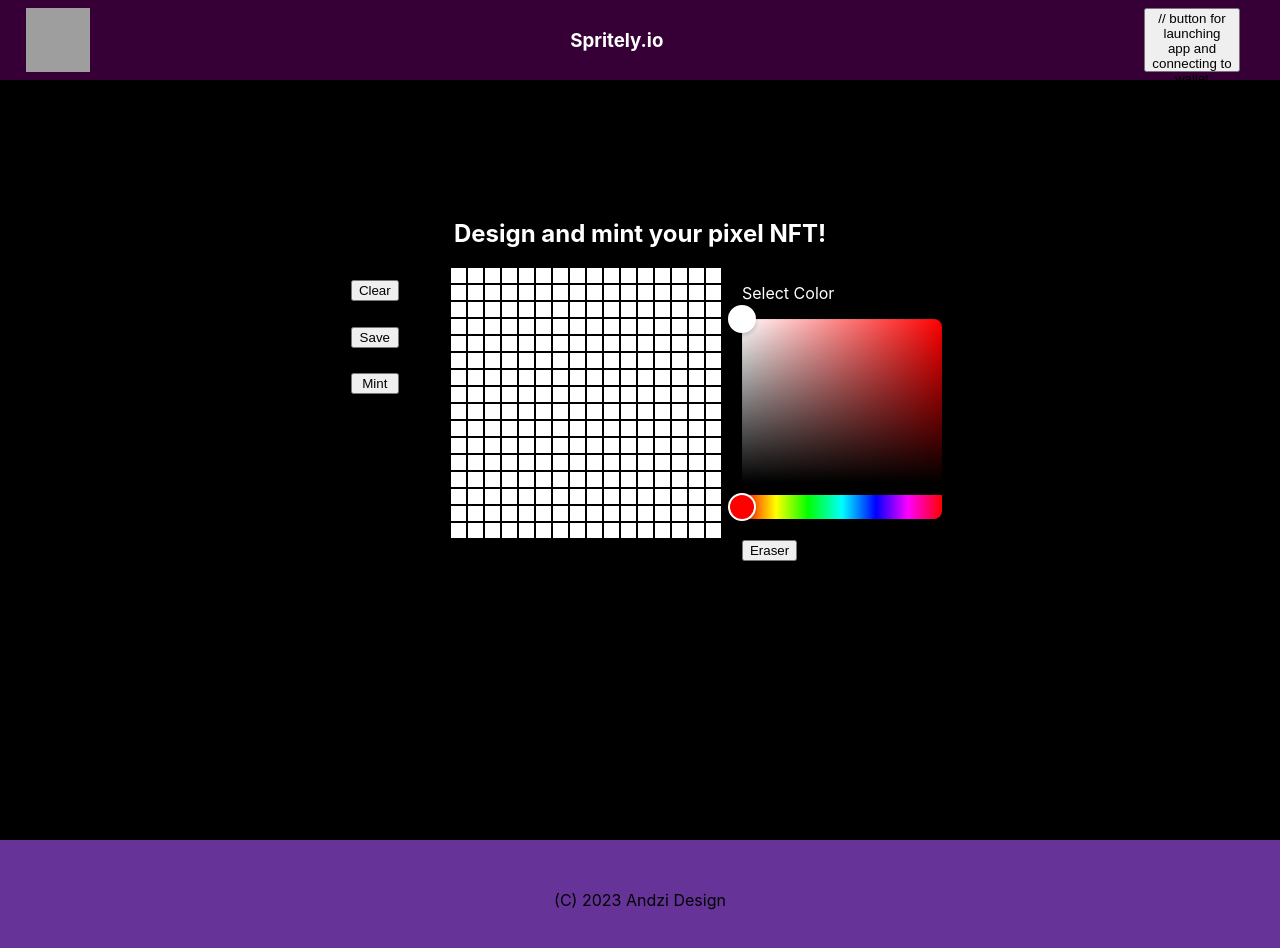
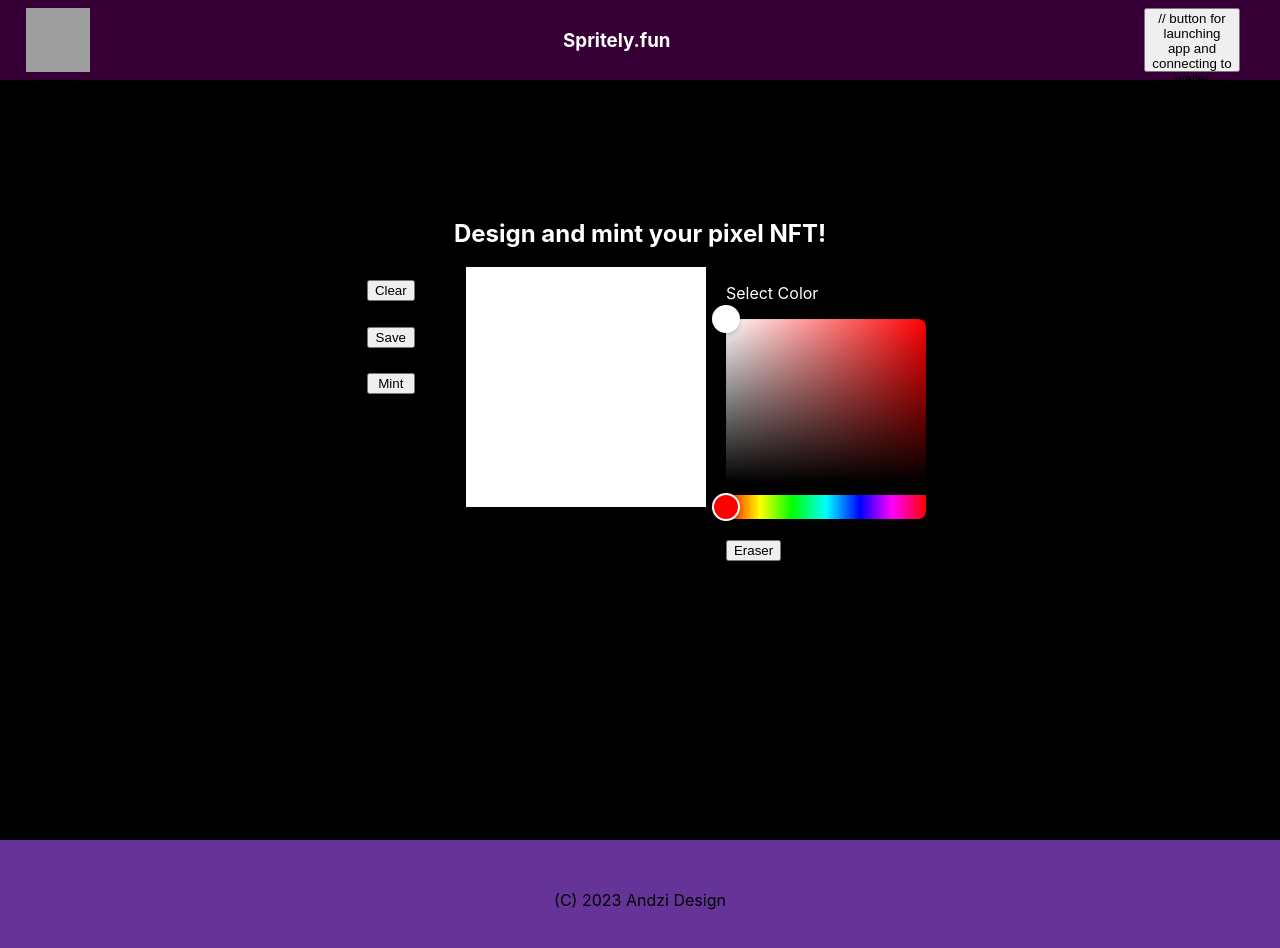
Before and after one commit to Gitmazter/Spritely, a React (Create React App) app: page / in a window 1280 px wide. Shown: the top 948 px of the page. Built offline with nearby package versions, Linux system fonts and the light colour scheme; grey boxes are pictures that could not be loaded.

Commit message:
rm deprecated files, added title and favi

```diff
--- a/public/index.html
+++ b/public/index.html
@@ -2,7 +2,7 @@
 <html lang="en">
   <head>
     <meta charset="utf-8" />
-    <link rel="icon" href="%PUBLIC_URL%/favicon.ico" />
+    <link rel="icon" href="%PUBLIC_URL%/favicon.png" />
     <meta name="viewport" content="width=device-width, initial-scale=1" />
     <meta name="theme-color" content="#000000" />
     <meta
@@ -24,20 +24,11 @@
       work correctly both with client-side routing and a non-root public URL.
       Learn how to configure a non-root public URL by running `npm run build`.
     -->
-    <title>React App</title>
+    <title>Spritely</title>
   </head>
   <body>
     <noscript>You need to enable JavaScript to run this app.</noscript>
     <div id="root"></div>
-    <!--
-      This HTML file is a template.
-      If you open it directly in the browser, you will see an empty page.
 
-      You can add webfonts, meta tags, or analytics to this file.
-      The build step will place the bundled scripts into the <body> tag.
-
-      To begin the development, run `npm start` or `yarn start`.
-      To create a production bundle, use `npm run build` or `yarn build`.
-    -->
   </body>
 </html>
--- a/src/App.css
+++ b/src/App.css
@@ -1 +1 @@
-.header{position:fixed;top:0;width:100%;height:10vh;background-color:rgba(128,0,128,.421);color:#fff;display:flex;align-items:center;justify-content:space-between;z-index:1}.header #headerLogo{height:8vh;width:8vh;margin-left:2vw;cursor:pointer}.header .ixBtn{height:8vh;width:12vh;margin-right:5vh;cursor:pointer}.main{position:relative;padding-top:10vh;min-height:75vh;height:-moz-fit-content;height:fit-content;padding-bottom:20vh;background-color:#000;display:flex;flex-direction:column;justify-content:center;align-items:center}.title{color:#fff}.editor{display:flex;flex-direction:row}.editorBtns{display:flex;flex-direction:column;margin-right:3vw}.editorBtns .editorBtn{margin:1vw}.editorTools{margin-left:20px}.pixelSheet{display:flex;flex-direction:row}.pixel{margin:1px;height:15px;width:15px}.footer{bottom:0;width:100%;height:15vh;background-color:#639;display:flex;align-items:center;justify-content:space-around}/*# sourceMappingURL=App.css.map */
+.header{position:fixed;top:0;width:100%;height:10vh;background-color:rgba(128,0,128,.421);color:#fff;display:flex;align-items:center;justify-content:space-between;z-index:1}.header #headerLogo{height:8vh;width:8vh;margin-left:2vw;cursor:pointer}.header .ixBtn{height:8vh;width:12vh;margin-right:5vh;cursor:pointer}.main{position:relative;padding-top:10vh;min-height:75vh;height:-moz-fit-content;height:fit-content;padding-bottom:20vh;background-color:#000;display:flex;flex-direction:column;justify-content:center;align-items:center}.title{color:#fff}.editor{display:flex;flex-direction:row}.editorBtns{display:flex;flex-direction:column;margin-right:3vw}.editorBtns .editorBtn{margin:1vw}.editorTools{margin-left:20px}.pixelSheet{display:flex;flex-direction:row}.pixel{margin:0px;height:15px;width:15px}.footer{bottom:0;width:100%;height:15vh;background-color:#639;display:flex;align-items:center;justify-content:space-around}/*# sourceMappingURL=App.css.map */
--- a/src/App.scss
+++ b/src/App.scss
@@ -71,7 +71,7 @@
 
 
 .pixel {
-  margin:1px;
+  margin:0px;
   height: 15px;
   width: 15px;
 }
--- a/src/components/Header.jsx
+++ b/src/components/Header.jsx
@@ -5,7 +5,7 @@ export const Header = () => {
     return (
         <header className="header">
             <img src="logo192.png" alt="" id="headerLogo"></img>
-            <h3>Spritely.io</h3>
+            <h3>Spritely.fun</h3>
             <button className="ixBtn" onClick={handleHeaderClick}>
                 // button for launching app and connecting to wallet
             </button>
--- a/src/components/LaunchedMainComponents/Editor.jsx
+++ b/src/components/LaunchedMainComponents/Editor.jsx
@@ -1,6 +1,6 @@
 import { useState } from "react";
 import { HexColorPicker } from "react-colorful";
-import { Pixel } from "./EditorComponents/Pixel";
+import { Pixel } from "./Pixel";
 
 export const Editor = () => {
 
@@ -28,7 +28,6 @@ export const Editor = () => {
     function erase () {
         setColor("#FFFFFF");
     }
-
 
     function handleColorChange (e) {
         console.log(e);
```
Also changed, not shown: src/components/LaunchedMainComponents/EditorComponents/CreatePixelMap.jsx (deleted, +0 -9 lines), src/components/LaunchedMainComponents/EditorComponents/FillPixelMap.jsx (deleted, +0 -20 lines), src/components/LaunchedMainComponents/EditorComponents/ShowPixel.jsx (deleted, +0 -11 lines), src/components/LaunchedMainComponents/EditorComponents/ShowPixels.jsx (deleted, +0 -19 lines), public/favicon.png (added), src/components/LaunchedMainComponents/Pixel.jsx (renamed from src/components/LaunchedMainComponents/EditorComponents/Pixel.jsx).
